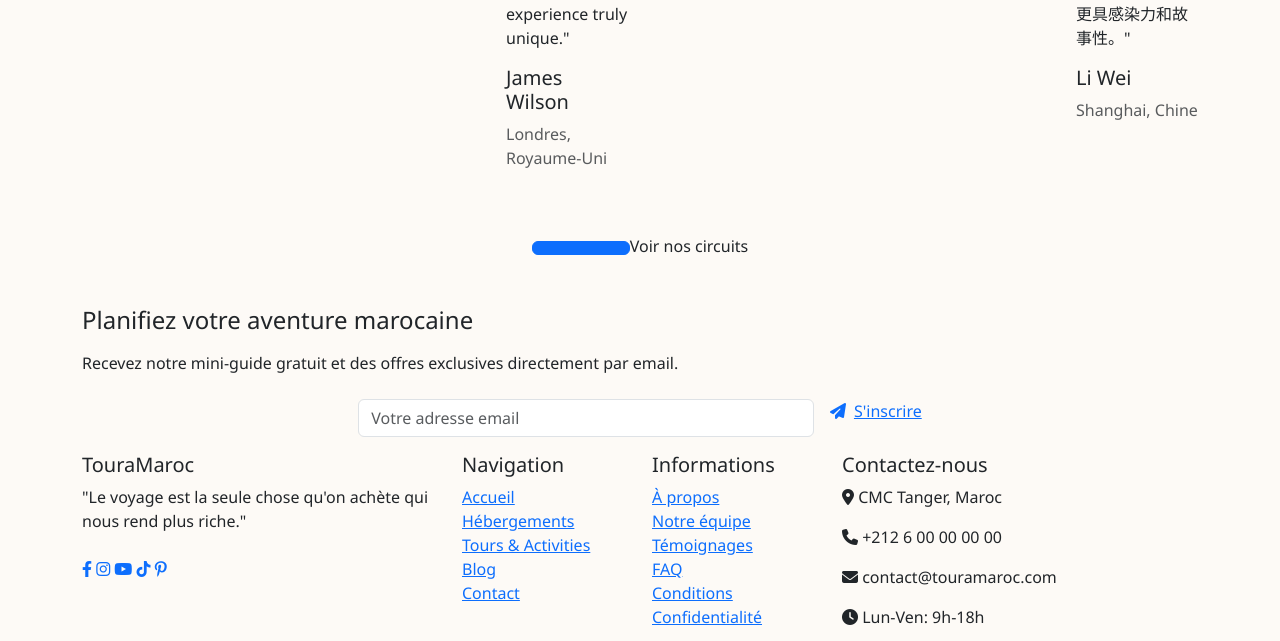
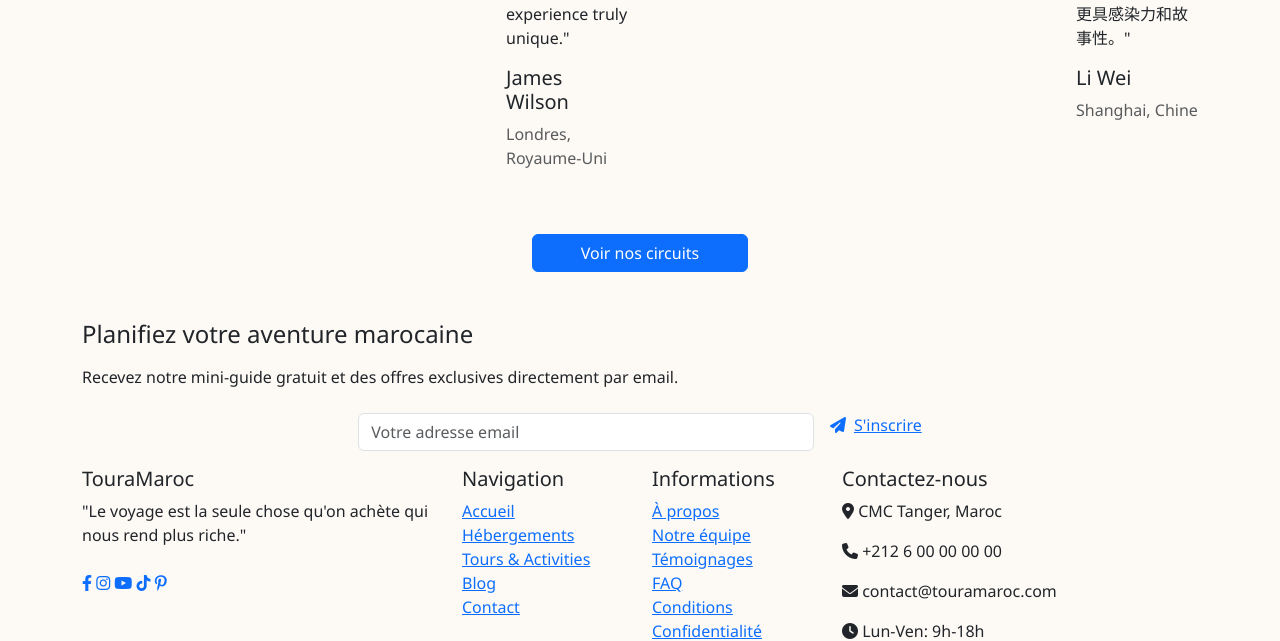
Before and after one commit to hamidarj05/touramaroc, a PHP site: page /index.php in a window 1280 px wide. Shown: the part 1963-2604 px from the top of the page. Run offline with PHP 8.4, Linux system fonts and the light colour scheme; some libraries are stand-ins or nearby versions.

Commit message:
Update index.php
Signed-off-by: hamidarj05 <hamidarj63@gmail.com>

```diff
--- a/frontend/user/pages/reviews/index.php
+++ b/frontend/user/pages/reviews/index.php
@@ -150,7 +150,7 @@
                 </div>
             </div>
             <div class="text-center mt-4">
-                <Link to="/ToursActivities" class="btn btn-primary btn-primary-reviews px-5">Voir nos circuits</Link>
+                <a href="../toursactivities/index.php" class="btn btn-primary btn-primary-reviews px-5">Voir nos circuits</a>
             </div>
         </section>
     </div>
```
